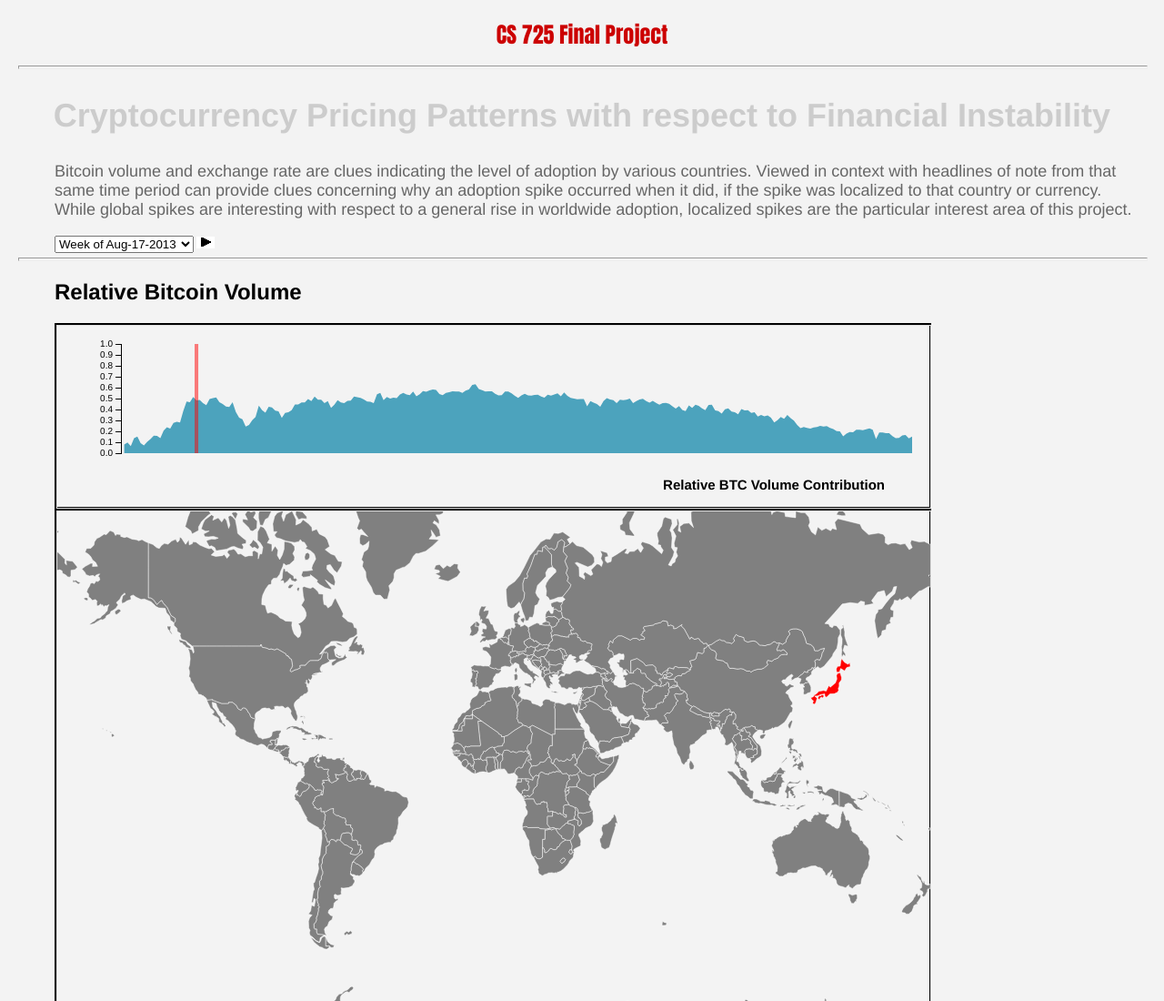
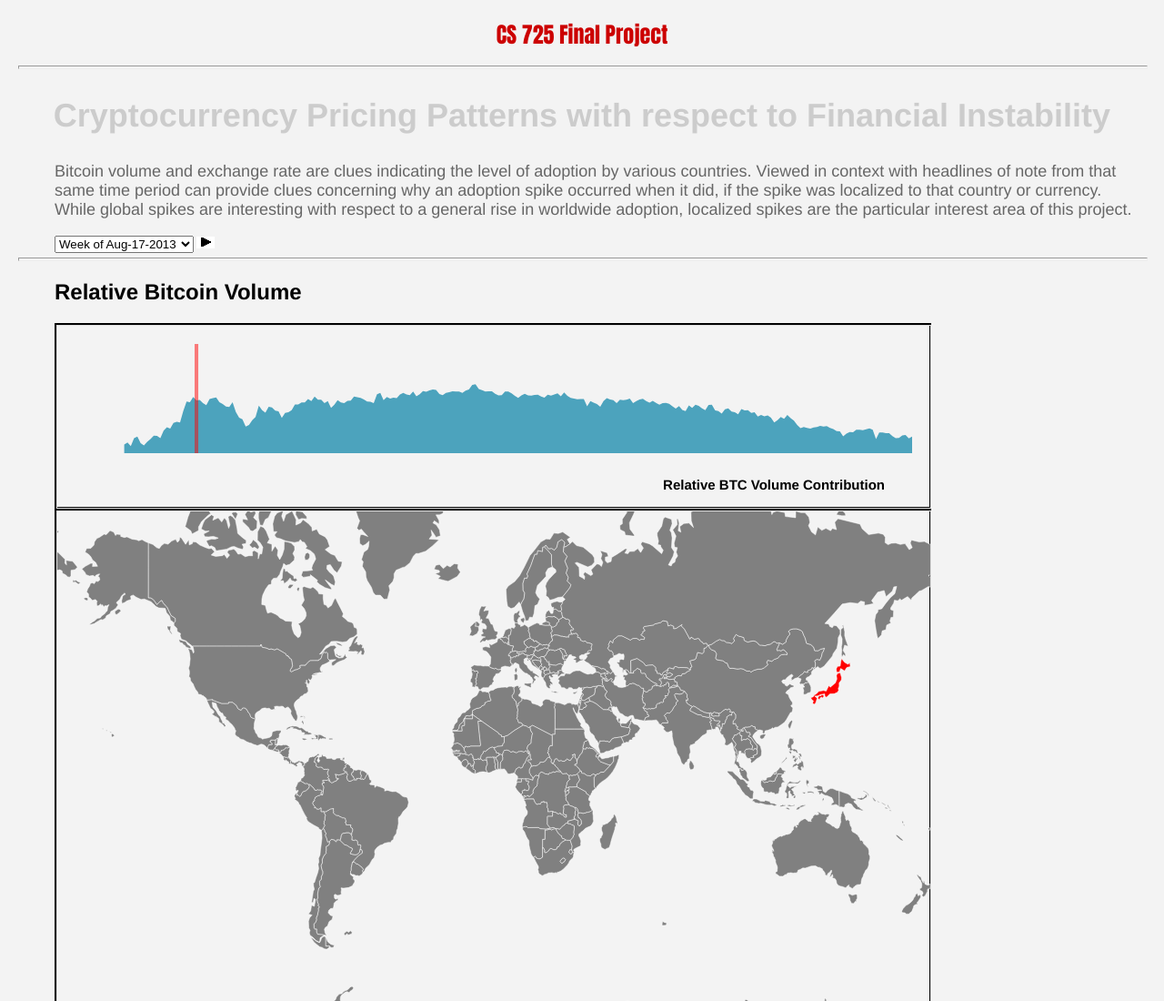
Before and after one commit to Isilvorn/bc_map_project, a plain HTML site: page index.html in a window 1280 px wide. Shown: the top 1100 px of the page at 91% size. Drawn offline with Linux system fonts and the light colour scheme.

Commit message:
updated index.html.

```diff
--- a/index.html
+++ b/index.html
@@ -372,10 +372,10 @@
     		.attr("y",iheight + margin.top + 20)
     		.text("Relative BTC Volume Contribution");
 
-		sarea.append("g")
-			.attr("id","sareayaxis")
-    		.attr("class", "y axis")
-    		.call(sayAxis);
+		//sarea.append("g")
+		//	.attr("id","sareayaxis")
+    	//	.attr("class", "y axis")
+    	//	.call(sayAxis);
 
         sarea.append("rect")
         	.attr("id","topmarker")
```
